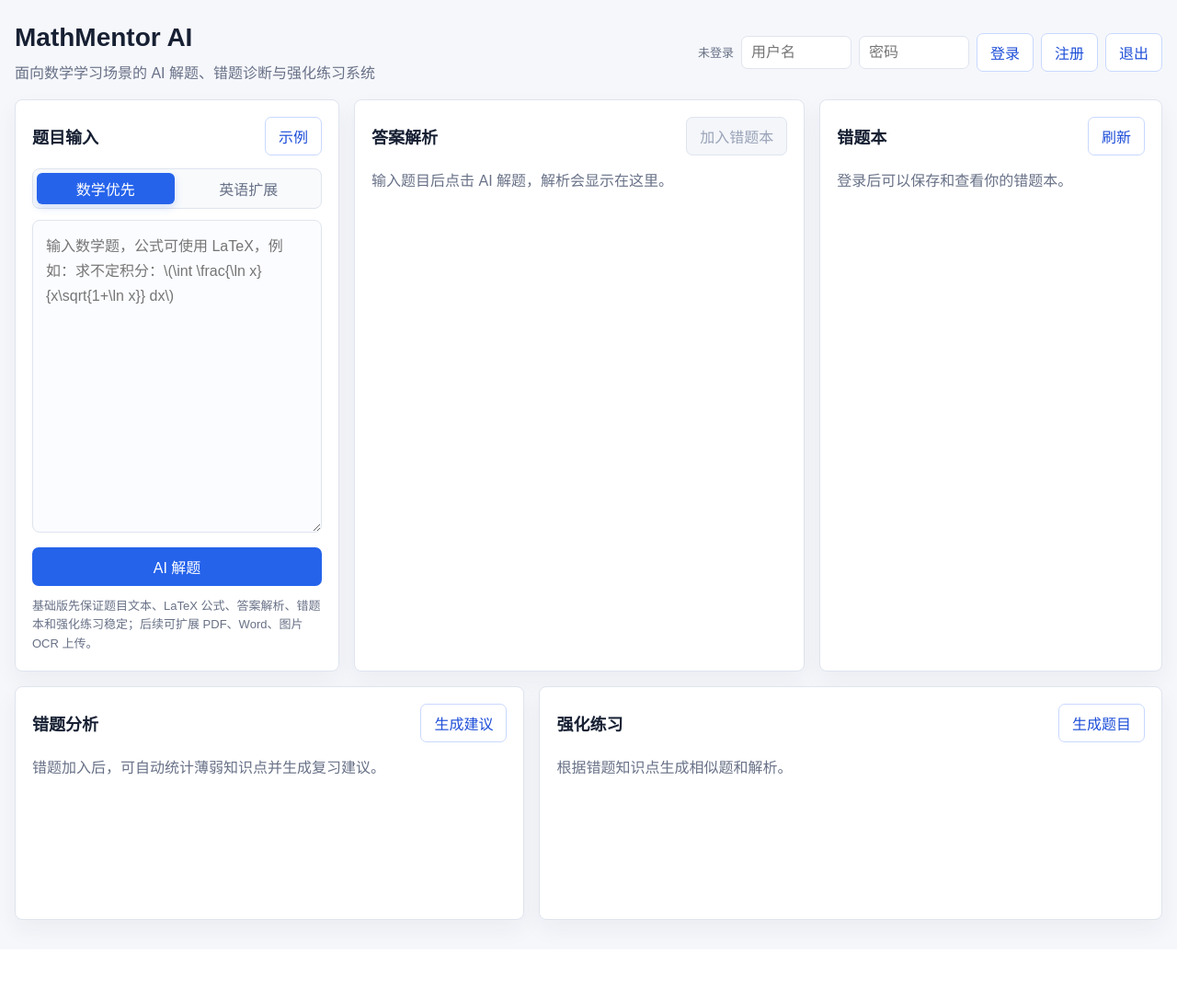
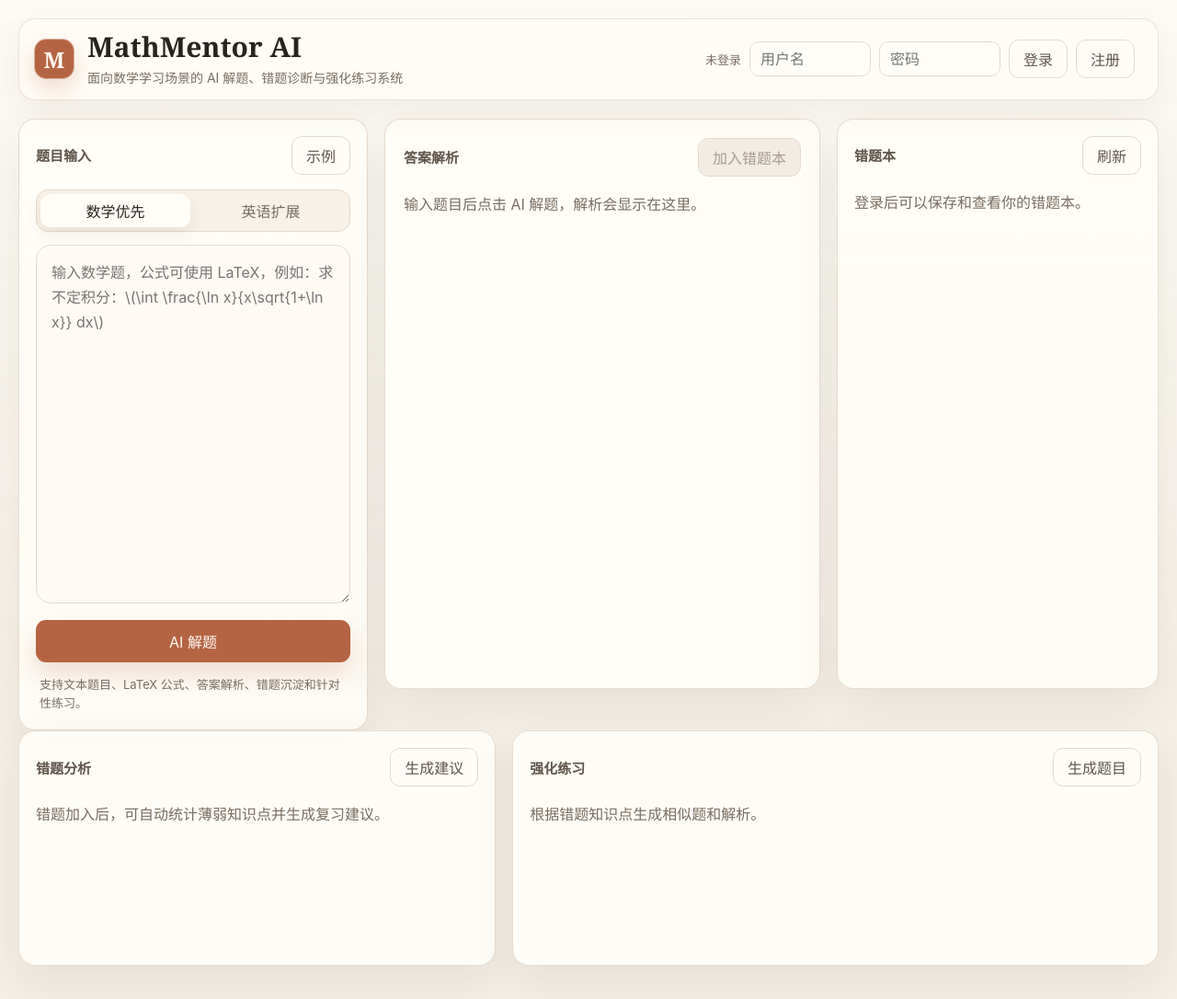
Before and after one commit to ZeroXenith/MathMentor-AI, a Spring Boot app: page / in a window 1280 px wide. Shown: the whole page at 92% size. Before the commit the page ends 1016 px from the top, so only its background shows below. Run offline with Spring Boot 4, Linux system fonts and the light colour scheme; some libraries are stand-ins or nearby versions.

Commit message:
Modernize portfolio UI

```diff
--- a/src/main/resources/static/index.html
+++ b/src/main/resources/static/index.html
@@ -10,9 +10,12 @@
 <body>
 <main class="app-shell">
     <header class="topbar">
-        <div>
-            <h1>MathMentor AI</h1>
-            <p>面向数学学习场景的 AI 解题、错题诊断与强化练习系统</p>
+        <div class="brand-lockup">
+            <div class="brand-mark">M</div>
+            <div>
+                <h1>MathMentor AI</h1>
+                <p>面向数学学习场景的 AI 解题、错题诊断与强化练习系统</p>
+            </div>
         </div>
         <div class="auth-panel">
             <div class="auth-user" id="authUser">未登录</div>
@@ -36,7 +39,7 @@
             </div>
             <textarea id="questionInput" spellcheck="false" placeholder="输入数学题，公式可使用 LaTeX，例如：求不定积分：\(\int \frac{\ln x}{x\sqrt{1+\ln x}} dx\)"></textarea>
             <button class="primary-btn" id="solveBtn">AI 解题</button>
-            <p class="hint">基础版先保证题目文本、LaTeX 公式、答案解析、错题本和强化练习稳定；后续可扩展 PDF、Word、图片 OCR 上传。</p>
+            <p class="hint">支持文本题目、LaTeX 公式、答案解析、错题沉淀和针对性练习。</p>
         </section>
 
         <section class="panel result-panel">
--- a/src/main/resources/static/styles.css
+++ b/src/main/resources/static/styles.css
@@ -1,19 +1,28 @@
 :root {
-    --bg: #f6f7fb;
-    --panel: #ffffff;
-    --ink: #172033;
-    --muted: #687187;
-    --line: #dfe4ee;
-    --accent: #2563eb;
-    --accent-strong: #1d4ed8;
-    --soft: #edf4ff;
-    --success: #0f766e;
-    --danger: #c2410c;
-    font-family: "Microsoft YaHei", "PingFang SC", Arial, sans-serif;
+    --bg: #f4efe7;
+    --surface: #fbf8f2;
+    --panel: #fffdf8;
+    --panel-soft: #f7f1e8;
+    --ink: #29231d;
+    --muted: #776d62;
+    --muted-strong: #5f554c;
+    --line: #e5d9ca;
+    --line-strong: #d7c8b8;
+    --accent: #b56443;
+    --accent-strong: #8f452b;
+    --accent-soft: #f2dfd4;
+    --success: #657a4d;
+    --danger: #b05237;
+    --shadow: 0 18px 50px rgba(62, 45, 31, 0.08);
+    font-family: Inter, ui-sans-serif, system-ui, -apple-system, BlinkMacSystemFont, "Segoe UI", "Microsoft YaHei", sans-serif;
 }
 
 * {
     box-sizing: border-box;
+}
+
+[hidden] {
+    display: none !important;
 }
 
 body {
@@ -23,6 +32,16 @@ body {
     background: var(--bg);
 }
 
+body::before {
+    position: fixed;
+    inset: 0;
+    z-index: -1;
+    content: "";
+    background:
+        linear-gradient(180deg, rgba(255, 253, 248, 0.86), rgba(244, 239, 231, 0.96)),
+        linear-gradient(90deg, rgba(181, 100, 67, 0.05), rgba(101, 122, 77, 0.04));
+}
+
 button,
 textarea,
 input {
@@ -30,28 +49,61 @@ input {
 }
 
 .app-shell {
-    width: min(1440px, calc(100% - 32px));
+    width: min(1480px, calc(100% - 40px));
     margin: 0 auto;
-    padding: 24px 0 32px;
+    padding: 20px 0 36px;
 }
 
 .topbar {
     display: flex;
     align-items: center;
     justify-content: space-between;
-    gap: 16px;
-    margin-bottom: 18px;
+    gap: 20px;
+    min-height: 76px;
+    margin-bottom: 20px;
+    padding: 14px 16px;
+    border: 1px solid rgba(229, 217, 202, 0.76);
+    border-radius: 18px;
+    background: rgba(255, 253, 248, 0.76);
+    box-shadow: 0 12px 34px rgba(62, 45, 31, 0.06);
+    backdrop-filter: blur(16px);
+}
+
+.brand-lockup {
+    display: flex;
+    align-items: center;
+    min-width: 260px;
+    gap: 14px;
+}
+
+.brand-mark {
+    display: grid;
+    width: 44px;
+    height: 44px;
+    flex: 0 0 auto;
+    place-items: center;
+    border: 1px solid #d7b59f;
+    border-radius: 13px;
+    color: #fffaf3;
+    background: var(--accent);
+    font-family: Georgia, "Times New Roman", serif;
+    font-size: 24px;
+    font-weight: 700;
+    box-shadow: 0 10px 22px rgba(181, 100, 67, 0.22);
 }
 
 .topbar h1 {
     margin: 0;
-    font-size: 28px;
-    line-height: 1.2;
+    font-family: Georgia, "Times New Roman", "Noto Serif SC", serif;
+    font-size: 30px;
+    line-height: 1.05;
+    letter-spacing: 0;
 }
 
 .topbar p {
-    margin: 8px 0 0;
+    margin: 7px 0 0;
     color: var(--muted);
+    font-size: 14px;
 }
 
 .status-pill {
@@ -65,9 +117,9 @@ input {
 
 .auth-panel {
     display: grid;
-    grid-template-columns: auto 120px 120px auto auto auto;
+    grid-template-columns: auto 132px 132px auto auto auto;
     align-items: center;
-    gap: 8px;
+    gap: 9px;
 }
 
 .auth-user {
@@ -78,40 +130,53 @@ input {
 
 .auth-panel input {
     width: 100%;
-    min-height: 36px;
+    min-height: 38px;
     border: 1px solid var(--line);
-    border-radius: 7px;
-    padding: 7px 10px;
-    background: #fff;
+    border-radius: 10px;
+    padding: 8px 11px;
+    color: var(--ink);
+    background: rgba(255, 253, 248, 0.88);
     outline: none;
 }
 
 .auth-panel input:focus {
     border-color: var(--accent);
-    box-shadow: 0 0 0 3px rgba(37, 99, 235, 0.12);
+    box-shadow: 0 0 0 4px rgba(181, 100, 67, 0.12);
 }
 
 .workspace {
     display: grid;
-    grid-template-columns: minmax(280px, 0.9fr) minmax(360px, 1.25fr) minmax(300px, 0.95fr);
-    gap: 16px;
-    align-items: stretch;
+    grid-template-columns: minmax(300px, 380px) minmax(440px, 1fr) minmax(300px, 350px);
+    gap: 18px;
+    align-items: start;
 }
 
 .bottom-grid {
     display: grid;
-    grid-template-columns: 0.9fr 1.1fr;
-    gap: 16px;
-    margin-top: 16px;
+    grid-template-columns: minmax(300px, 0.85fr) minmax(430px, 1.15fr);
+    grid-column: 1 / -1;
+    gap: 18px;
+    margin-top: 0;
 }
 
 .panel {
     min-width: 0;
-    background: var(--panel);
-    border: 1px solid var(--line);
-    border-radius: 8px;
+    border: 1px solid rgba(229, 217, 202, 0.9);
+    border-radius: 18px;
     padding: 18px;
-    box-shadow: 0 10px 24px rgba(23, 32, 51, 0.05);
+    background: rgba(255, 253, 248, 0.9);
+    box-shadow: var(--shadow);
+}
+
+.input-panel,
+.result-panel,
+.wrong-panel {
+    min-height: 620px;
+}
+
+.result-panel {
+    padding: 20px;
+    background: rgba(255, 253, 248, 0.96);
 }
 
 .panel-title {
@@ -119,57 +184,62 @@ input {
     align-items: center;
     justify-content: space-between;
     gap: 12px;
-    min-height: 34px;
-    margin-bottom: 14px;
+    min-height: 38px;
+    margin-bottom: 16px;
 }
 
 .panel h2 {
     margin: 0;
-    font-size: 18px;
+    color: var(--muted-strong);
+    font-size: 15px;
+    font-weight: 650;
+    letter-spacing: 0;
 }
 
 textarea {
     width: 100%;
-    min-height: 340px;
+    min-height: 390px;
     resize: vertical;
     border: 1px solid var(--line);
-    border-radius: 8px;
-    padding: 14px;
+    border-radius: 16px;
+    padding: 16px;
     line-height: 1.7;
     color: var(--ink);
-    background: #fbfcff;
+    background: #fffaf3;
     outline: none;
+    box-shadow: inset 0 1px 0 rgba(255, 255, 255, 0.72);
 }
 
 textarea:focus {
     border-color: var(--accent);
-    box-shadow: 0 0 0 3px rgba(37, 99, 235, 0.12);
+    box-shadow: 0 0 0 4px rgba(181, 100, 67, 0.12);
 }
 
 .subject-switch {
     display: grid;
     grid-template-columns: 1fr 1fr;
     gap: 6px;
-    margin-bottom: 12px;
+    margin-bottom: 14px;
     padding: 4px;
     border: 1px solid var(--line);
-    border-radius: 8px;
-    background: #f8fafc;
+    border-radius: 13px;
+    background: var(--panel-soft);
 }
 
 .subject-btn {
-    min-height: 34px;
+    min-height: 36px;
     border: 0;
-    border-radius: 6px;
+    border-radius: 10px;
     color: var(--muted);
     background: transparent;
     cursor: pointer;
+    transition: 0.18s ease;
 }
 
 .subject-btn.active {
-    color: #fff;
-    background: var(--accent);
-    box-shadow: 0 4px 10px rgba(37, 99, 235, 0.18);
+    color: var(--ink);
+    background: var(--panel);
+    box-shadow: 0 8px 18px rgba(62, 45, 31, 0.08);
 }
 
 .primary-btn,
@@ -177,10 +247,10 @@ textarea:focus {
     display: inline-flex;
     align-items: center;
     justify-content: center;
-    min-height: 36px;
-    border-radius: 7px;
+    min-height: 38px;
+    border-radius: 11px;
     border: 1px solid transparent;
-    padding: 8px 14px;
+    padding: 8px 15px;
     cursor: pointer;
     transition: 0.16s ease;
     white-space: nowrap;
@@ -188,34 +258,39 @@ textarea:focus {
 
 .primary-btn {
     width: 100%;
-    margin-top: 12px;
-    color: #fff;
+    min-height: 46px;
+    margin-top: 14px;
+    color: #fffaf5;
     background: var(--accent);
+    box-shadow: 0 14px 26px rgba(181, 100, 67, 0.2);
 }
 
 .primary-btn:hover {
     background: var(--accent-strong);
+    transform: translateY(-1px);
 }
 
 .ghost-btn {
-    color: var(--accent-strong);
-    border-color: #c8d8ff;
-    background: #fff;
+    color: var(--muted-strong);
+    border-color: var(--line);
+    background: rgba(255, 253, 248, 0.72);
 }
 
 .ghost-btn:hover {
-    background: var(--soft);
+    color: var(--accent-strong);
+    border-color: #d6b7a5;
+    background: var(--accent-soft);
 }
 
 .ghost-btn:disabled {
-    color: #99a3b7;
+    color: #a79c91;
     border-color: var(--line);
-    background: #f4f6fa;
+    background: #f2ece4;
     cursor: not-allowed;
 }
 
 .hint {
-    margin: 12px 0 0;
+    margin: 14px 4px 0;
     color: var(--muted);
     font-size: 13px;
     line-height: 1.6;
@@ -333,7 +414,7 @@ textarea:focus {
 }
 
 .wrong-list {
-    max-height: 480px;
+    max-height: 548px;
     overflow: auto;
     padding-right: 4px;
 }
```
Also changed, not shown: other parts of src/main/resources/static/styles.css (+59 -25 lines).
